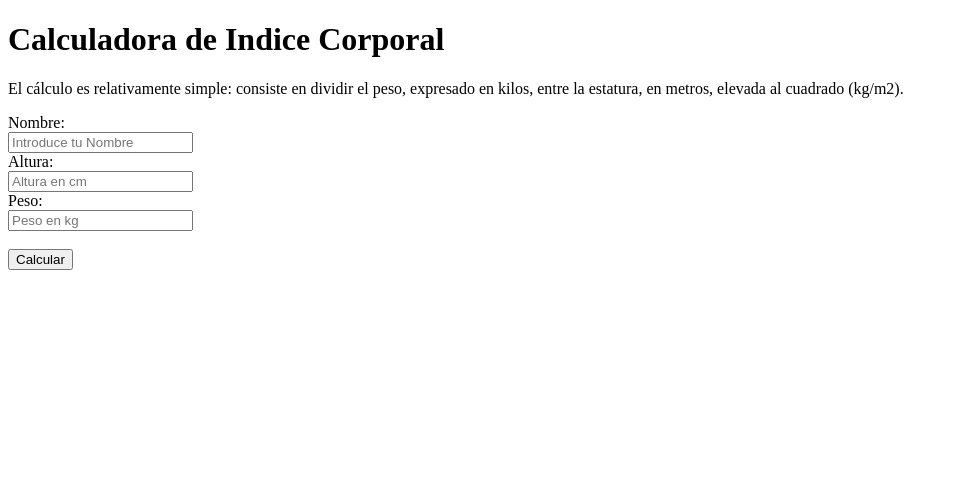
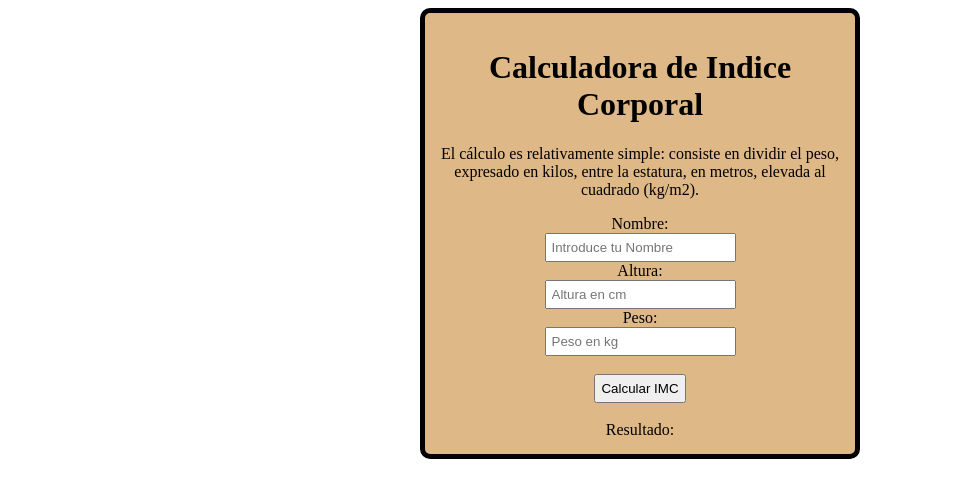
Before and after one commit to goyo1393/mis-ejercicios, a plain HTML site: page ejercicio006_calculadoraIMC/index.html in a window 1280 px wide. Shown: the whole page, without its empty margins (0-958 px from the left). Drawn offline with Linux system fonts and the light colour scheme.

Commit message:
Finalizacion ejercicio

```diff
--- a/ejercicio006_calculadoraIMC/index.html
+++ b/ejercicio006_calculadoraIMC/index.html
@@ -7,19 +7,36 @@
   <link rel="stylesheet" href="style.css">
   <script src="funciones.js"></script>
 </head>
+
 <body>
+  <div id="principal">
     <h1>Calculadora de Indice Corporal</h1>
 
-<p>El cálculo es relativamente simple: consiste en dividir el peso, expresado en kilos, entre la estatura, en metros, elevada al cuadrado (kg/m2).</p>
+    <p>El cálculo es relativamente simple: consiste en dividir el peso, expresado en kilos, entre la estatura, en
+      metros,
+      elevada al cuadrado (kg/m2).</p>
 
-<form onsubmit="alert('Tu IMC es:',calculaIMC());return false">
+    <form onsubmit="calcular()">
       <label for="nombre"> Nombre:</label><br>
       <input type="text" id="nombre" name="nombre" placeholder="Introduce tu Nombre"><br>
       <label for="altura">Altura:</label><br>
       <input type="number" id="altura" name="altura" placeholder="Altura en cm"><br>
       <label for="peso">Peso:</label><br>
       <input type="number" id="peso" name="peso" placeholder="Peso en kg"><br><br>
-  <input type="submit" value="Calcular">
+      <input type="submit" value="Calcular IMC"><br><br>
+      <div>Resultado:</div>
+      <div id="imcvalue"></div>
     </form>
+  </div>
 </body>
 </html>
+<script>
+  function calcular (){
+    let nombreImc = document.getElementById('nombre').value;
+    let pesoImc = document.getElementById('peso').value;
+    let alturaImc = document.getElementById('altura').value;
+    let IMC = calculaIMC(pesoImc,alturaImc);
+    document.getElementById('imcvalue').innerHTML=IMC;
+    event.preventDefault();
+  }
+</script>
--- a/ejercicio006_calculadoraIMC/style.css
+++ b/ejercicio006_calculadoraIMC/style.css
@@ -0,0 +1,19 @@
+#principal {
+    border: black 5px solid;
+    display: block;
+    align-items: center;
+    width: 400px;
+    border-radius: 10px;
+    padding: 15px;
+    background-color: burlywood;
+    text-align: center;
+}
+
+input {
+    padding: 5px;
+}
+
+body {
+    display: flex;
+    justify-content: center;
+}
```
Lines whose indentation alone changed are shown as unchanged.
